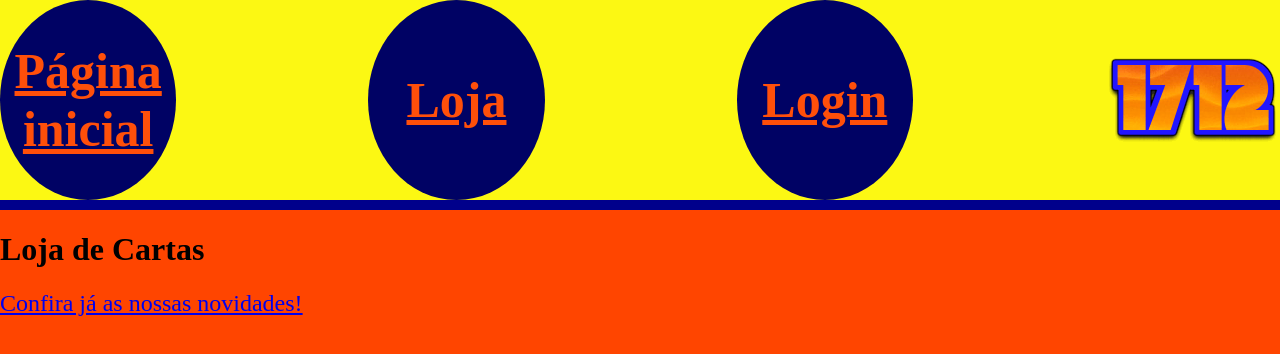
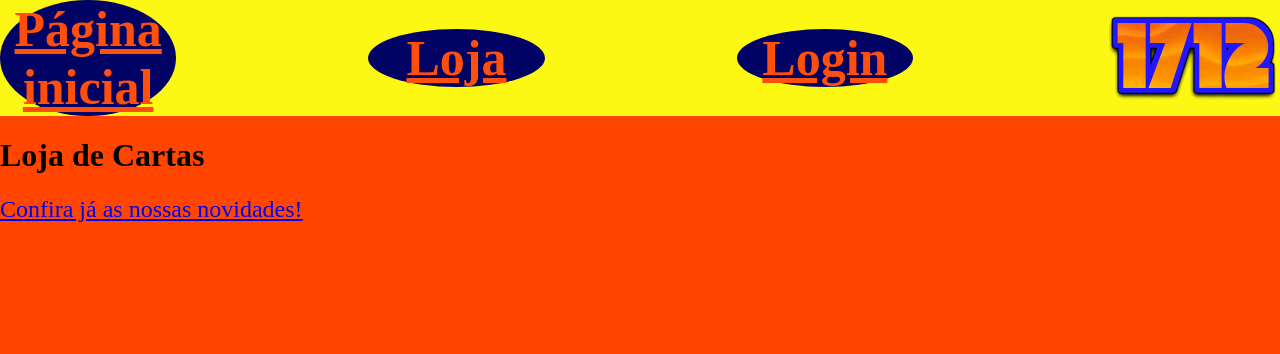
Before and after one commit to 1712king/1712king.github.io, a plain HTML site: page index.html in a window 1280 px wide. Drawn offline with Linux system fonts and the light colour scheme.

Commit message:
Update nav.css

```diff
--- a/nav.css
+++ b/nav.css
@@ -3,7 +3,7 @@ nav{
     display: flex;
     align-items: center;
     justify-content: center;
-    border-bottom: 10px solid darkblue;
+    border-bottom: 10% solid darkblue;
     gap: 15%;
 
 }
@@ -17,8 +17,8 @@ justify-content: center;
 background-color: rgb(0, 2, 100);
 font-size: 50px;
 border-radius: 100%;
-height: 200px;
-width: 200px;
+height: 200%;
+width: 200%;
 text-align: center;
 
 }
```
